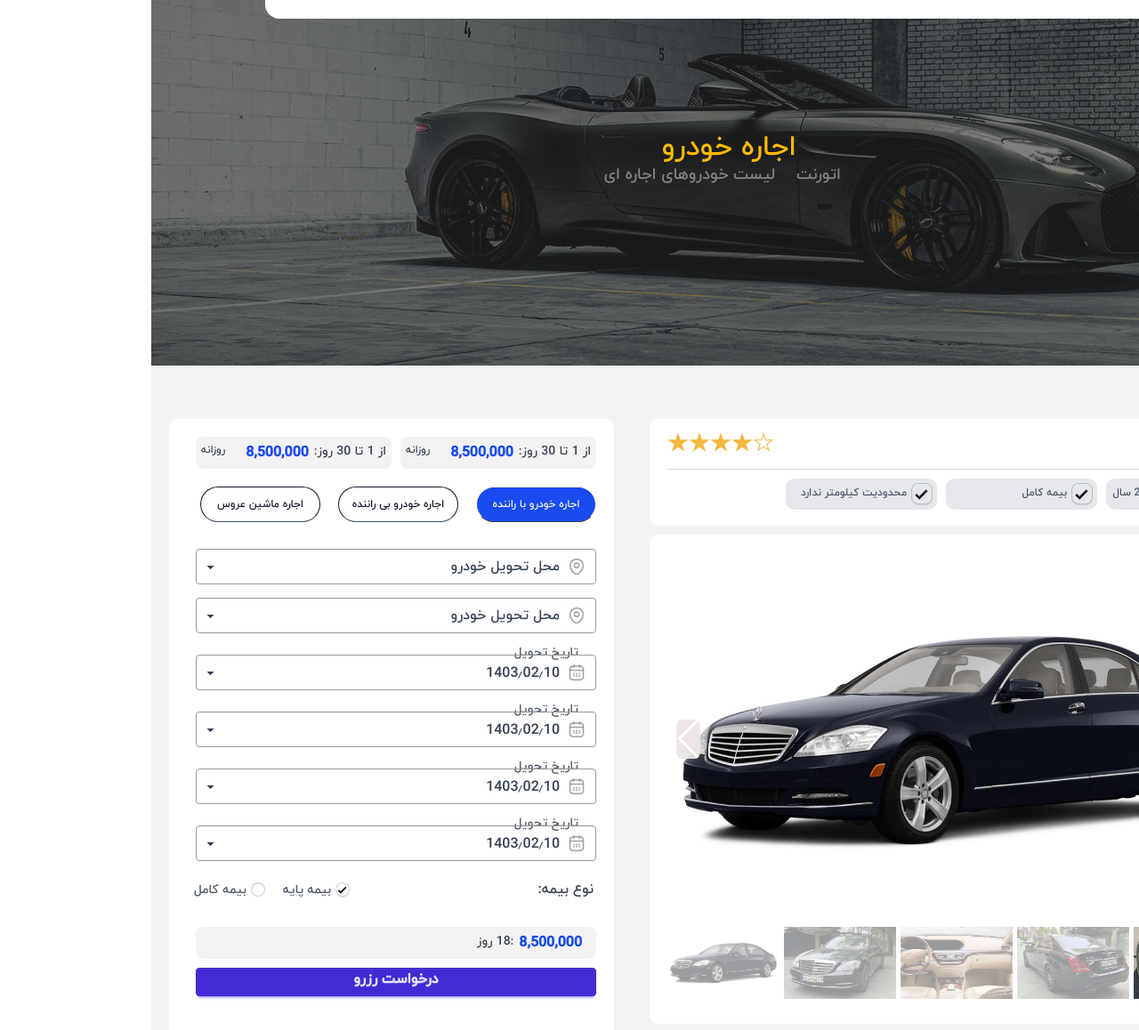
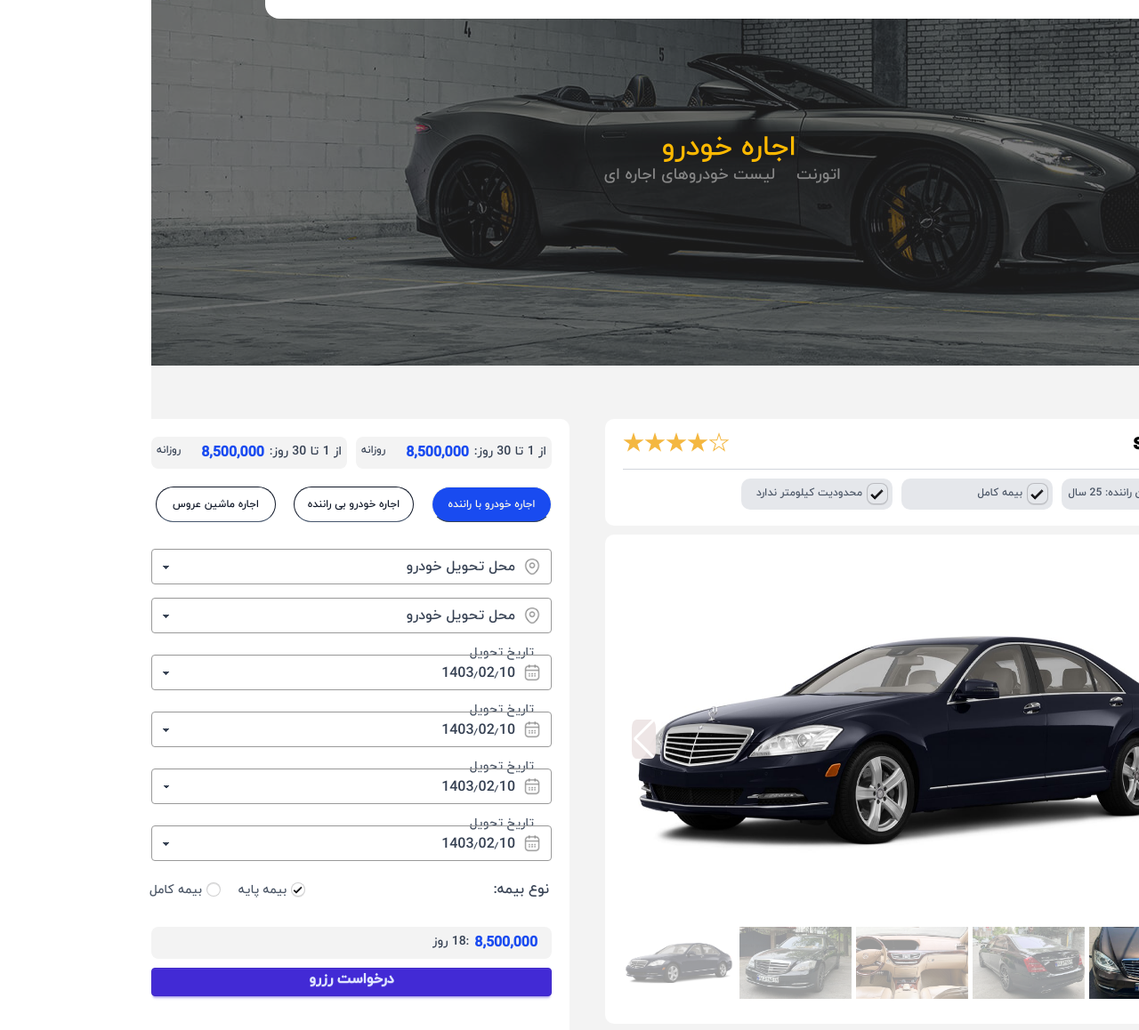
Before and after one commit to setayesh2004/project-2-web-2-1, a website built with Vite: page pdp.html in a window 1280 px wide. Shown: the part 129-1287 px from the top of the page at 89% size. Built offline with nearby package versions, Linux system fonts and the light colour scheme; a web font is replaced by a local one.

Commit message:
rsgrgghghggh

```diff
--- a/pdp.html
+++ b/pdp.html
@@ -194,7 +194,7 @@
       <!--#region center-top-1-->
       <div class="w-[60px] h-[50px]"></div>
 
-      <div class="w-full h-[2500px] flex px-[20px] py-[10px] gap-x-10">
+      <div class="w-full h-[2500px] flex px-[20px] py-[10px] gap-x-10" style="padding-right: 70px; padding-left: 70px;">
         <!--#region center-top-1-right -->
         <div class="center-top-1-right flex flex-col   w-full">
           <div class="w-[700px] h-[120px] bg-white rounded-[10px] mb-[10px]">
```
